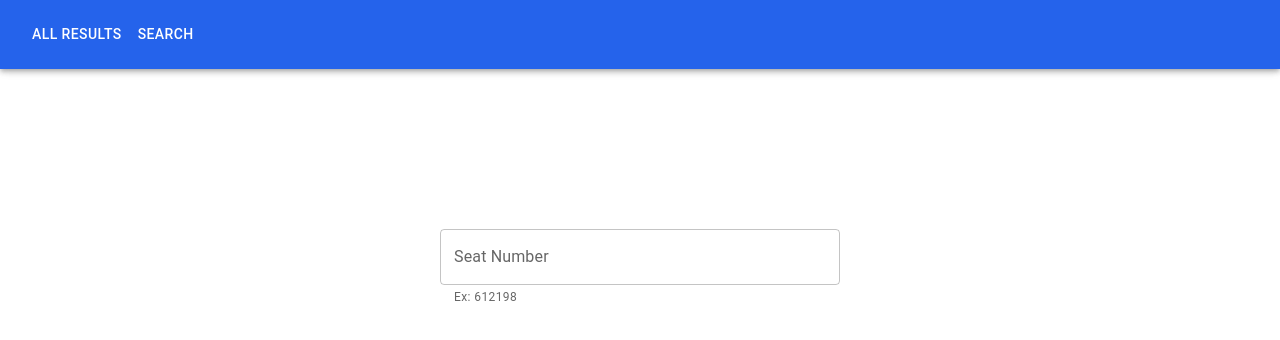
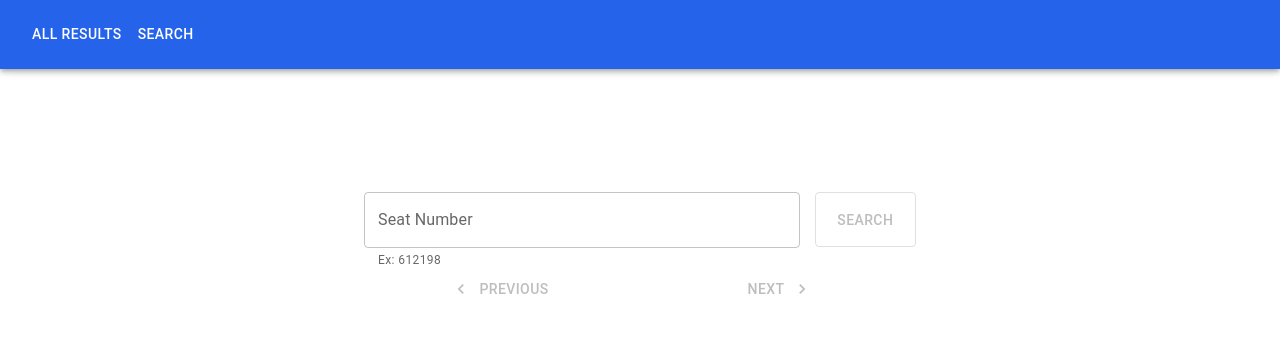
Before and after one commit to neuodev/natega, a React (Create React App) app in the folder client/: page / in a window 1280 px wide. Shown: the top 340 px of the page. Built offline with nearby package versions, Linux system fonts and the light colour scheme.

Commit message:
Display results

```diff
--- a/client/package.json
+++ b/client/package.json
@@ -5,6 +5,7 @@
   "dependencies": {
     "@emotion/react": "^11.10.0",
     "@emotion/styled": "^11.10.0",
+    "@mui/icons-material": "^5.8.4",
     "@mui/material": "^5.9.3",
     "@testing-library/jest-dom": "^5.16.5",
     "@testing-library/react": "^13.3.0",
--- a/client/src/components/Search.tsx
+++ b/client/src/components/Search.tsx
@@ -6,15 +6,25 @@ import {
   CircularProgress,
   Container,
   createTheme,
+  Paper,
   Stack,
   styled,
+  Table,
+  TableBody,
+  TableCell,
+  TableContainer,
+  TableHead,
+  TableRow,
   TextField,
   ThemeProvider,
   Typography,
 } from "@mui/material";
 import { Box } from "@mui/system";
+import NavigateNextIcon from "@mui/icons-material/NavigateNext";
+import NavigateBeforeIcon from "@mui/icons-material/NavigateBefore";
 import axios from "axios";
 import { useEffect, useState } from "react";
+import { SERVER } from "../constants";
 
 type Result = {
   name: string;
@@ -44,48 +54,131 @@ type Result = {
   percentage: string;
 };
 
-const SERVER = "http://64.227.26.187:8000/api/v1";
+const labels = [
+  "الاسم",
+  "المدرسه",
+  "الجهه/ اليئهه",
+  "الحاله",
+  "نوعية التعليم",
+  "الفرع",
+  "اللغه العربيه",
+  "اللغه الاول",
+  "اللغه الثانيه",
+  "الرياضه اليحته",
+  "الرياضه التطبيقيه",
+  "التاريخ",
+  "الجغرفيا",
+  "الفلسفه",
+  "النفسيه",
+  "الكيمياء",
+  "الأحياء",
+  "الجيولوجيا وعلوم البيئة",
+  "الفيزياء",
+  "مجموع الدرجات",
+  "التربية الدينية",
+  "التربية الوطنية",
+  "الاقتصاد والإحصاء",
+  "رقم الجلوس",
+  "النسبه",
+];
 
 function Search() {
-  let [results, setResults] = useState<Result[]>([]);
+  const [seatNo, setSeatNo] = useState<number | null>(null);
+  let [result, setResult] = useState<{
+    res: Result;
+    rank: { resultRank: number; total: number };
+  } | null>(null);
   let [loading, setLoading] = useState<boolean>(false);
   let [error, setError] = useState<null | string>(null);
 
-  useEffect(() => {
-    (async () => {
-      // setLoading(true);
-      // try {
-      //   const res = await Promise.all(
-      //     files.map((f) => axios.get(`${SERVER}/static/${f}`))
-      //   );
-      //   const all: Result[] = [];
-      //   res.forEach((resp) => {
-      //     all.push(...resp.data);
-      //   });
-      //   console.log(all);
-      // } catch (error) {
-      //   const err = error as Error;
-      //   setError(err.message);
-      // }
-      // setLoading(false);
-    })();
-  }, []);
+  const search = async () => {
+    if (!seatNo) return;
+    setLoading(true);
+    try {
+      const [{ data }, { data: rankData }] = await Promise.all([
+        axios.get(`${SERVER}/search?seatNo=${seatNo}`),
+        axios.get(`${SERVER}/rank?seatNo=${seatNo}`),
+      ]);
+      setResult({ res: data, rank: rankData.rank[0] });
+      setError(null);
+    } catch (error) {
+      const err = error as any;
+      setError(
+        err.response?.data?.message ? err.response.data.message : err.message
+      );
+    }
+    setLoading(false);
+  };
+  console.log({ result });
   return (
-    <Box sx={{ mt: "68px", height: "100vh" }}>
-      <Box
+    <Box sx={{ mt: "100px" }}>
+      <Container
+        maxWidth="sm"
         sx={{
-          height: "400px",
+          height: "300px",
           display: "flex",
           alignItems: "center",
           justifyContent: "center",
+          flexDirection: "column",
         }}
       >
-        <TextField
-          sx={{ minWidth: "400px" }}
-          label="Seat Number"
-          helperText="Ex: 612198"
-        />
-      </Box>
+        <Box
+          sx={{
+            display: "flex",
+            alignItems: "start",
+            justifyContent: "center",
+            width: "100%",
+          }}
+        >
+          <TextField
+            value={seatNo || ""}
+            onChange={(e) => {
+              let val = Number(e.target.value);
+              if (isNaN(val) === true) return;
+              setSeatNo(val);
+            }}
+            sx={{ width: "100%", mr: "15px" }}
+            label="Seat Number"
+            error={error !== null}
+            helperText={error === null ? "Ex: 612198" : error}
+          />
+          <Button
+            onClick={search}
+            disabled={!seatNo}
+            sx={{ height: "55px", width: "120px" }}
+            variant="outlined"
+          >
+            Search
+          </Button>
+        </Box>
+
+        <Stack direction="row" sx={{ width: "100%" }}>
+          <Button
+            disabled={!seatNo}
+            onClick={() => {
+              if (!seatNo) return;
+              setSeatNo(seatNo - 1);
+              search();
+            }}
+            fullWidth
+            startIcon={<NavigateBeforeIcon />}
+          >
+            Previous
+          </Button>
+          <Button
+            onClick={() => {
+              if (!seatNo) return;
+              setSeatNo(seatNo + 1);
+              search();
+            }}
+            disabled={!seatNo}
+            fullWidth
+            endIcon={<NavigateNextIcon />}
+          >
+            Next
+          </Button>
+        </Stack>
+      </Container>
       {loading ? (
         <Centered>
           <CircularProgress />
@@ -97,15 +190,64 @@ function Search() {
             Fetching data for students...
           </Typography>
         </Centered>
-      ) : error !== null ? (
-        <Centered>
-          <Alert severity="error">
-            <AlertTitle>Error!</AlertTitle>
-            {error}
-          </Alert>
-        </Centered>
       ) : (
-        <Box></Box>
+        error === null &&
+        result !== null && (
+          <Container
+            maxWidth="sm"
+            sx={{
+              display: "flex",
+              alignItems: "center",
+              justifyContent: "center",
+              flexDirection: "column",
+            }}
+          >
+            <Stack
+              direction="row"
+              justifyContent="space-between"
+              sx={{ width: "100%", mb: "24px" }}
+            >
+              <Box sx={{ justifySelf: "flex-start" }}>
+                <Typography variant="h1">
+                  {result.rank ? result.rank.resultRank : "-"}
+                  <Typography variant="subtitle1" component="span">
+                    th
+                  </Typography>
+                </Typography>
+                <Typography>الترتيب ع مستوي الجمهوريه</Typography>
+              </Box>
+              <Box sx={{ justifySelf: "flex-end" }}>
+                <Typography variant="h1">
+                  {result.res.total}
+                  <Typography variant="subtitle1" component="span">
+                    th
+                  </Typography>
+                </Typography>
+                <Typography sx={{ textAlign: "right" }}>المجموع</Typography>
+              </Box>
+            </Stack>
+            <TableContainer sx={{ maxWidth: "sm" }} component={Paper}>
+              <Table size="small" aria-label="a dense table">
+                <TableHead>
+                  <TableRow>
+                    <TableCell align="right">النتيجه</TableCell>
+                    <TableCell>العنوان</TableCell>
+                  </TableRow>
+                </TableHead>
+                <TableBody>
+                  {Object.values(result.res).map((val, idx) => (
+                    <TableRow>
+                      <TableCell scope="row" align="right">
+                        {val}
+                      </TableCell>
+                      <TableCell>{labels[idx]}</TableCell>
+                    </TableRow>
+                  ))}
+                </TableBody>
+              </Table>
+            </TableContainer>
+          </Container>
+        )
       )}
     </Box>
   );
```
Also changed, not shown: 1 other file (tests, documents, lock files or other folders).
